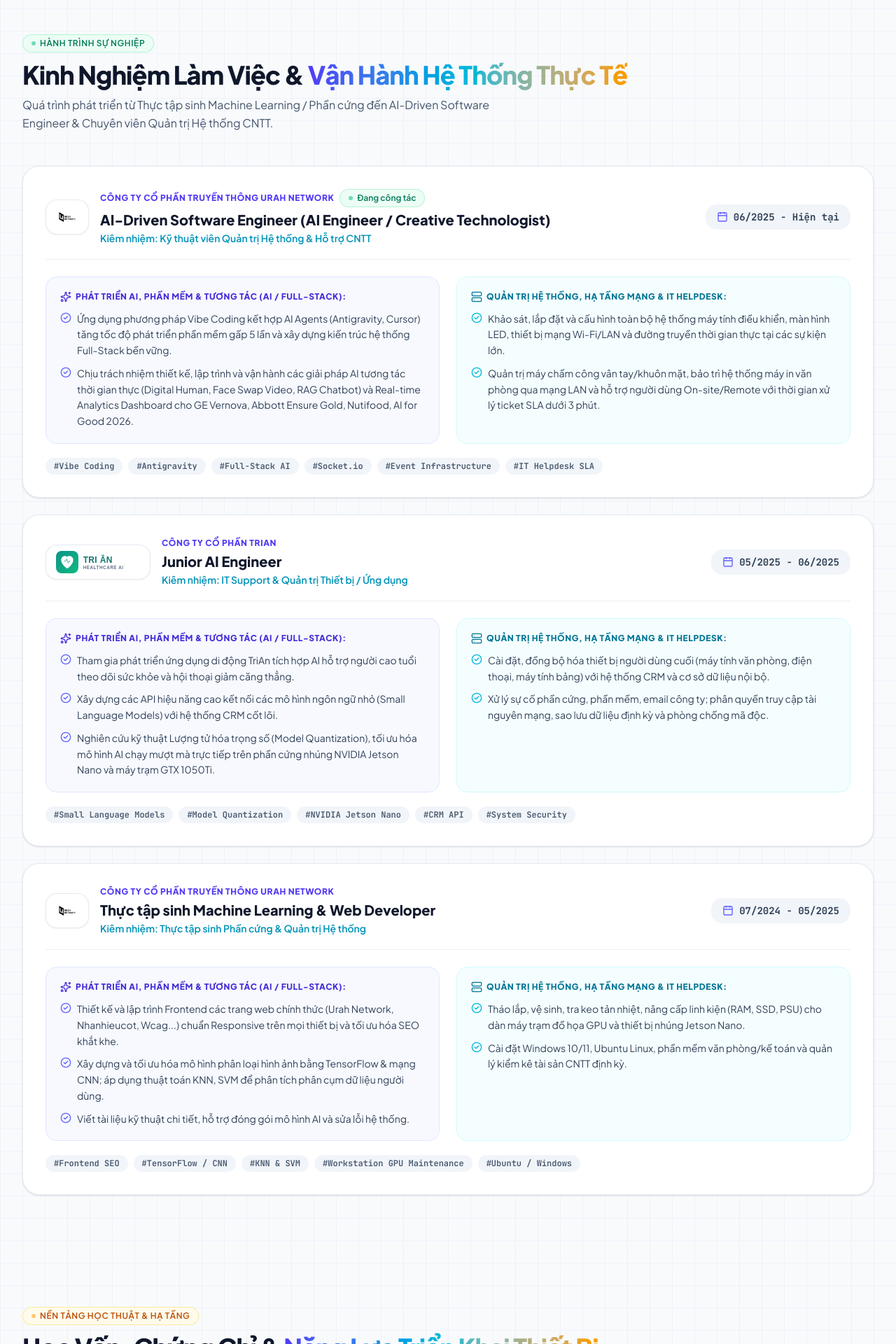
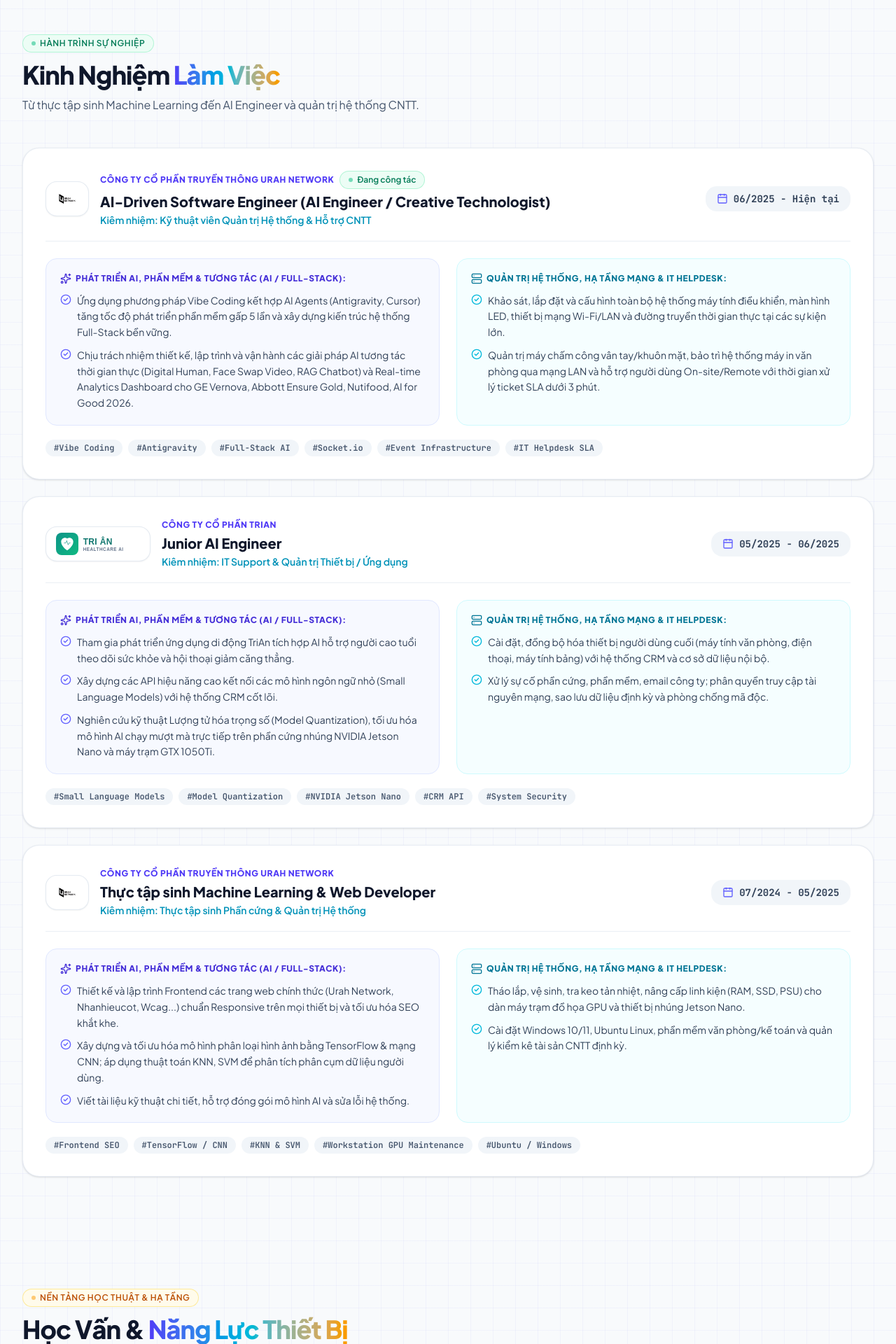
Before and after one commit to quangzz/cv-quang-portfolio, a React (Vite) app: page / in a window 1280 px wide. Shown: the part 5940-7860 px from the top of the page at 70% size. Built offline with nearby package versions, Linux system fonts and the light colour scheme.

Commit message:
feat(sections): rut gon tieu de phan Kinh nghiem va Hoc van

```diff
--- a/src/app/components/features/EducationHardwareSection.tsx
+++ b/src/app/components/features/EducationHardwareSection.tsx
@@ -47,9 +47,9 @@
     <section id="education" className="py-14 md:py-20">
       <SectionHeader
         badgeText="Nền Tảng Học Thuật & Hạ Tầng"
-        title="Học Vấn, Chứng Chỉ &"
-        highlightText="Năng Lực Triển Khai Thiết Bị"
-        subtitle="Nền tảng Kỹ sư Công nghệ Thông tin vững chắc từ Đại học Thủy Lợi kết hợp khả năng làm chủ cả phần mềm AI lẫn phần cứng – mạng thực tế."
+        title="Học Vấn &"
+        highlightText="Năng Lực Thiết Bị"
+        subtitle="Kỹ sư CNTT Đại học Thủy Lợi, làm chủ cả phần mềm AI lẫn phần cứng và mạng."
         badgeVariant="amber"
       />
 
--- a/src/app/components/features/ExperienceTimeline.tsx
+++ b/src/app/components/features/ExperienceTimeline.tsx
@@ -15,9 +15,9 @@
     <section id="experience" className="py-14 md:py-20">
       <SectionHeader
         badgeText="Hành Trình Sự Nghiệp"
-        title="Kinh Nghiệm Làm Việc &"
-        highlightText="Vận Hành Hệ Thống Thực Tế"
-        subtitle="Quá trình phát triển từ Thực tập sinh Machine Learning / Phần cứng đến AI-Driven Software Engineer & Chuyên viên Quản trị Hệ thống CNTT."
+        title="Kinh Nghiệm"
+        highlightText="Làm Việc"
+        subtitle="Từ thực tập sinh Machine Learning đến AI Engineer và quản trị hệ thống CNTT."
         badgeVariant="emerald"
       />
 
```
